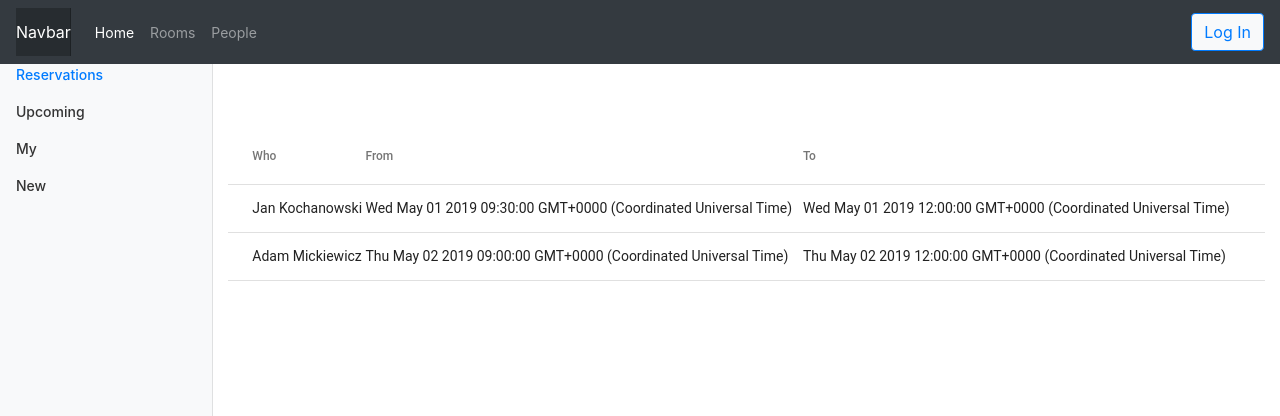
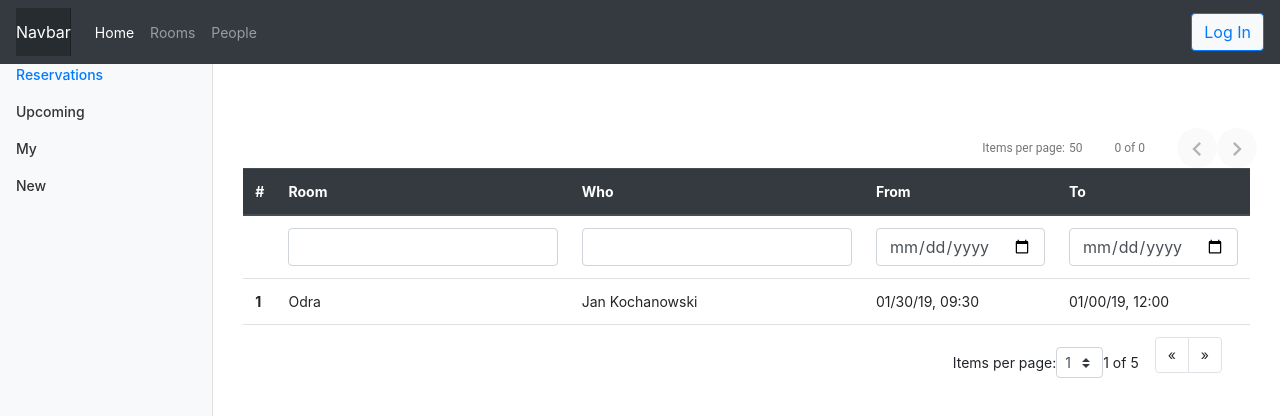
Before and after one commit to bartwro/a1, an Angular app in the folder a1/: page /reservations in a window 1280 px wide. Shown: the top 416 px of the page. Built offline with nearby package versions, Linux system fonts and the light colour scheme.

Commit message:
Reservation List. Work on  Filtering and Paging.

```diff
--- a/a1/src/app/modules/reservations/components/reservations-list/reservations-list.component.html
+++ b/a1/src/app/modules/reservations/components/reservations-list/reservations-list.component.html
@@ -1,4 +1,4 @@
-<table mat-table [dataSource]="reservations">
+<!-- <table mat-table [dataSource]="reservations">
   <ng-container matColumnDef="roomName">
     <th mat-header-cell *matHeaderCellDef> Room </th>
     <td mat-cell *matCellDef="let element"> {{element.roomName}} </td>
@@ -27,4 +27,77 @@
   <tr mat-header-row *matHeaderRowDef="displayedColumns"></tr>
   <tr mat-row *matRowDef="let row; columns: displayedColumns;"></tr>
 
-</table>
+</table>-->
+<mat-paginator></mat-paginator>
+
+<div class="container">
+  <table class="table">
+    <thead class="thead-dark">
+      <tr>
+        <th scope="col">#</th>
+        <th scope="col">Room</th>
+        <th scope="col">Who</th>
+        <th scope="col">From</th>
+        <th scope="col">To</th>
+      </tr>
+    </thead>
+    <tbody>
+      <tr>
+        <th scope="row"></th>
+        <td><input class="form-control" id="filterByRoom" type="text" (change)="onFilterByRoom($event.target.value)"></td>
+        <td><input class="form-control" id="filterByWho" type="text"></td>
+        <td><input class="form-control" id="filterByFrom" type="date"></td>
+        <td><input class="form-control" id="filterByTo" type="date"></td>
+      </tr>
+      <tr *ngFor="let reservation of currentPage">
+        <th scope="row">{{reservation.id}}</th>
+        <td>{{reservation.roomName}}</td>
+        <td>{{reservation.who }}</td>
+        <td>{{reservation.from | date: 'dd/mm/yy, hh:mm'}}</td>
+        <td>{{reservation.to | date: 'dd/mm/yy, hh:mm'}}</td>
+      </tr>
+      <tr>
+        <td colspan="5">
+            <div class="d-flex flex-row-reverse bd-highlight">
+                <form class="form-inline" style="align-items:center">
+                  <div class="form-group mb-2">
+                    <label for="pageSizeSelect">Items per page:</label>
+                    <select (change)="pageSizeChange($event.target.value)"
+                      class="custom-select custom-select-sm"
+                      id="pageSizeSelect"
+                      [value]="pagingDetails.selectedPageSize">
+                      <option value="1">1</option>
+                      <option value="2">2</option>
+                      <option value="3">3</option>
+                    </select>
+                  </div>
+                  <div class="form-group mb-2">
+                    <label for="pageSizeSelect">
+                      {{pagingDetails.currentPage}} of {{pagingDetails.numberOfPages}}
+                    </label>
+                  </div>
+                  <div class="form-group mx-sm-3 mb-2">
+                    <nav aria-label="Page navigation example">
+                      <ul class="pagination">
+                        <li class="page-item">
+                          <a class="page-link" aria-label="Previous" (click)="goToPreviousPage()">
+                            <span aria-hidden="true">&laquo;</span>
+                          </a>
+                        </li>
+
+                        <li class="page-item">
+                          <a class="page-link" aria-label="Next" (click)="goToNextPage()">
+                            <span aria-hidden="true">&raquo;</span>
+                          </a>
+                        </li>
+                      </ul>
+                    </nav>
+                  </div>
+                </form>
+            </div>
+        </td>
+      </tr>
+    </tbody>
+  </table>
+
+</div>
--- a/a1/src/app/modules/reservations/components/reservations-list/reservations-list.component.ts
+++ b/a1/src/app/modules/reservations/components/reservations-list/reservations-list.component.ts
@@ -1,5 +1,9 @@
 import { Component, OnInit } from '@angular/core';
 import { Reservation } from '../../models/reservation';
+import { ReservationService } from '../../services/reservation.service';
+import {MatTableModule} from '@angular/material/table';
+import {MatPaginatorModule} from '@angular/material/paginator';
+import { PagingDetails } from 'src/app/modules/shared/models/paging-details';
 
 @Component({
   selector: 'app-reservations-list',
@@ -9,29 +13,81 @@ import { Reservation } from '../../models/reservation';
 export class ReservationsListComponent implements OnInit {
 
   reservations: Reservation[];
+  filteredReservations: Reservation[];
+
+  pagingDetails: PagingDetails = new PagingDetails();
 
   displayedColumns: string[] = ['who', 'from', 'to'];
+  selectedPageSize: number;
 
-  constructor() { }
+  currentPage: Reservation[] = [];
+
+  constructor(private reservationService: ReservationService) { }
 
   ngOnInit() {
-    this.reservations = [
-      {
-        id: 1,
-        roomName: 'Odra',
-        from: new Date(2019, 4, 1, 9, 30),
-        to: new Date(2019, 4, 1, 12, 0),
-        who: 'Jan Kochanowski',
-        description: 'L&L Angular'
-      },
-      {
-        id: 2,
-        roomName: 'Alto',
-        from: new Date(2019, 4, 2, 9, 0),
-        to: new Date(2019, 4, 2, 12, 0),
-        who: 'Adam Mickiewicz',
-        description: 'Wielka Improwizacja'
+    this.reservationService
+      .getAll()
+      .then(data => this.onInitLoad(data));
+  }
+
+  private onInitLoad(data: Reservation[]): void {
+    this.reservations = data;
+    this.filteredReservations = this.reservations;
+    this.initPagingDetails();
+  }
+
+  private initPagingDetails() {
+    this.pagingDetails.pageSizeOptions = [1, 3, 5];
+    this.pagingDetails.selectedPageSize = 1;
+    this.pagingDetails.currentPage = 1;
+    this.pagingDetails.length = this.reservations.length;
+    this.refreshPagingDtls();
+  }
+
+  pageSizeChange(selectedPageSize: number) {
+    this.pagingDetails.selectedPageSize = +selectedPageSize;
+    this.refreshPagingDtls();
+  }
+
+  refreshPagingDtls(): void {
+    if (this.filteredReservations && this.pagingDetails) {
+
+      this.pagingDetails.numberOfPages = Math.ceil(
+        this.filteredReservations.length /
+        this.pagingDetails.selectedPageSize);
+
+      if (this.pagingDetails.currentPage > this.pagingDetails.numberOfPages) {
+        this.pagingDetails.currentPage = this.pagingDetails.numberOfPages;
       }
-    ];
+
+      this.refreshCurrentPage();
+    }
+  }
+
+  private refreshCurrentPage() {
+    const startIndex = this.pagingDetails.currentPage === 1 ? 0 :
+    this.pagingDetails.selectedPageSize *
+    (this.pagingDetails.currentPage - 1 );
+
+    const lastIndex = startIndex + this.pagingDetails.selectedPageSize;
+    this.currentPage = this.filteredReservations.slice(startIndex, lastIndex);
+  }
+
+  goToNextPage(): void {
+    // move page right...
+    this.pagingDetails.currentPage++;
+    this.refreshCurrentPage();
+  }
+
+  goToPreviousPage(): void {
+    this.pagingDetails.currentPage--;
+    this.refreshCurrentPage();
+  }
+
+  onFilterByRoom(filterValue: string): void {
+    // check all filters and apply all on this.reservations
+    this.filteredReservations = this.reservations.filter(x => x.roomName.includes(filterValue));
+    this.refreshCurrentPage();
+    // console.log(event);
   }
 }
--- a/a1/src/app/modules/reservations/reservations.module.ts
+++ b/a1/src/app/modules/reservations/reservations.module.ts
@@ -6,6 +6,7 @@ import { ReservationsNewComponent } from './components/reservations-new/reservat
 import { RouterModule } from '@angular/router';
 import { ReservationsSharedComponent } from './components/reservations-shared/reservations-shared.component';
 import { MatTableModule } from '@angular/material/table';
+import {MatPaginatorModule} from '@angular/material/paginator';
 
 @NgModule({
   declarations: [ReservationsListComponent, ReservationsMyComponent, ReservationsNewComponent, ReservationsSharedComponent],
@@ -27,7 +28,7 @@ import { MatTableModule } from '@angular/material/table';
       },
     ]),
     MatTableModule,
-    // CdkTableModule
+    MatPaginatorModule
   ]
 })
 export class ReservationsModule { }
--- /dev/null
+++ b/a1/src/app/modules/reservations/services/reservation.service.ts
@@ -0,0 +1,61 @@
+import { Injectable } from '@angular/core';
+import { Reservation } from '../models/reservation';
+
+@Injectable({
+  providedIn: 'root'
+})
+export class ReservationService {
+
+  private reservations = [
+    {
+      id: 1,
+      roomName: 'Odra',
+      from: new Date(2019, 4, 1, 9, 30),
+      to: new Date(2019, 4, 1, 12, 0),
+      who: 'Jan Kochanowski',
+      description: 'L&L Angular'
+    },
+    {
+      id: 2,
+      roomName: 'Alto',
+      from: new Date(2019, 4, 2, 9, 0),
+      to: new Date(2019, 4, 2, 12, 0),
+      who: 'Adam Mickiewicz',
+      description: 'Wielka Improwizacja'
+    },
+    {
+      id: 3,
+      roomName: 'T-1000',
+      from: new Date(2019, 4, 2, 9, 0),
+      to: new Date(2019, 4, 2, 12, 0),
+      who: 'James Cameroon',
+      description: 'How to boost startup?'
+    },
+    {
+      id: 4,
+      roomName: 'Apple2',
+      from: new Date(2019, 4, 2, 9, 0),
+      to: new Date(2019, 4, 2, 12, 0),
+      who: 'Tim Cook',
+      description: 'How to make money in IT?'
+    },
+    {
+      id: 5,
+      roomName: 'Gameboy',
+      from: new Date(2019, 4, 2, 9, 0),
+      to: new Date(2019, 4, 2, 12, 0),
+      who: 'Tony Hawk',
+      description: 'How to skate?'
+    },
+  ];
+
+  constructor() { }
+
+  getAll() {
+    return new Promise<Reservation[]>(
+      (resolveFn) => {
+        resolveFn(this.reservations);
+      }
+    );
+  }
+}
--- /dev/null
+++ b/a1/src/app/modules/shared/models/paging-details.ts
@@ -0,0 +1,9 @@
+// maybe better is to use interface.. verify this later
+
+export class PagingDetails {
+  length: number;
+  pageSizeOptions: number[];
+  selectedPageSize: number;
+  currentPage: any;
+  numberOfPages: number;
+}
```
Also changed, not shown: 2 other files (tests, documents, lock files or other folders).
